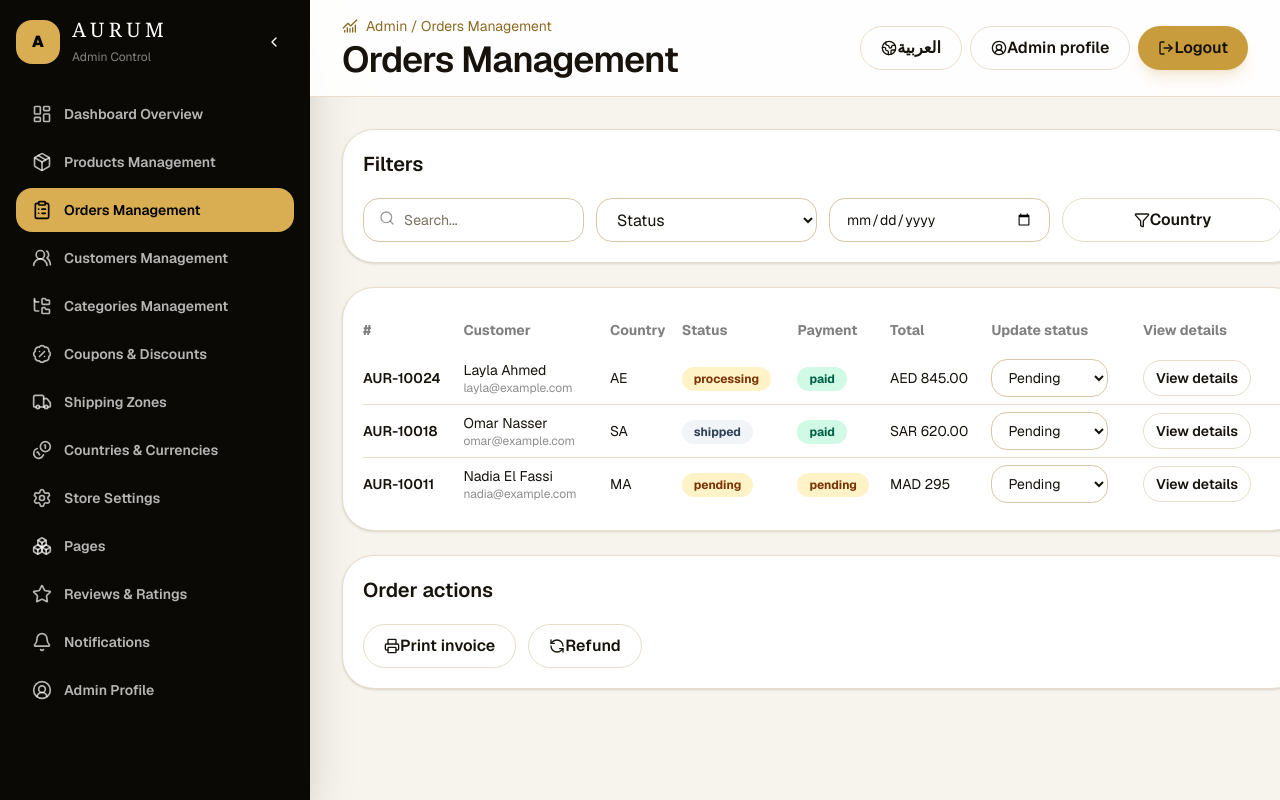
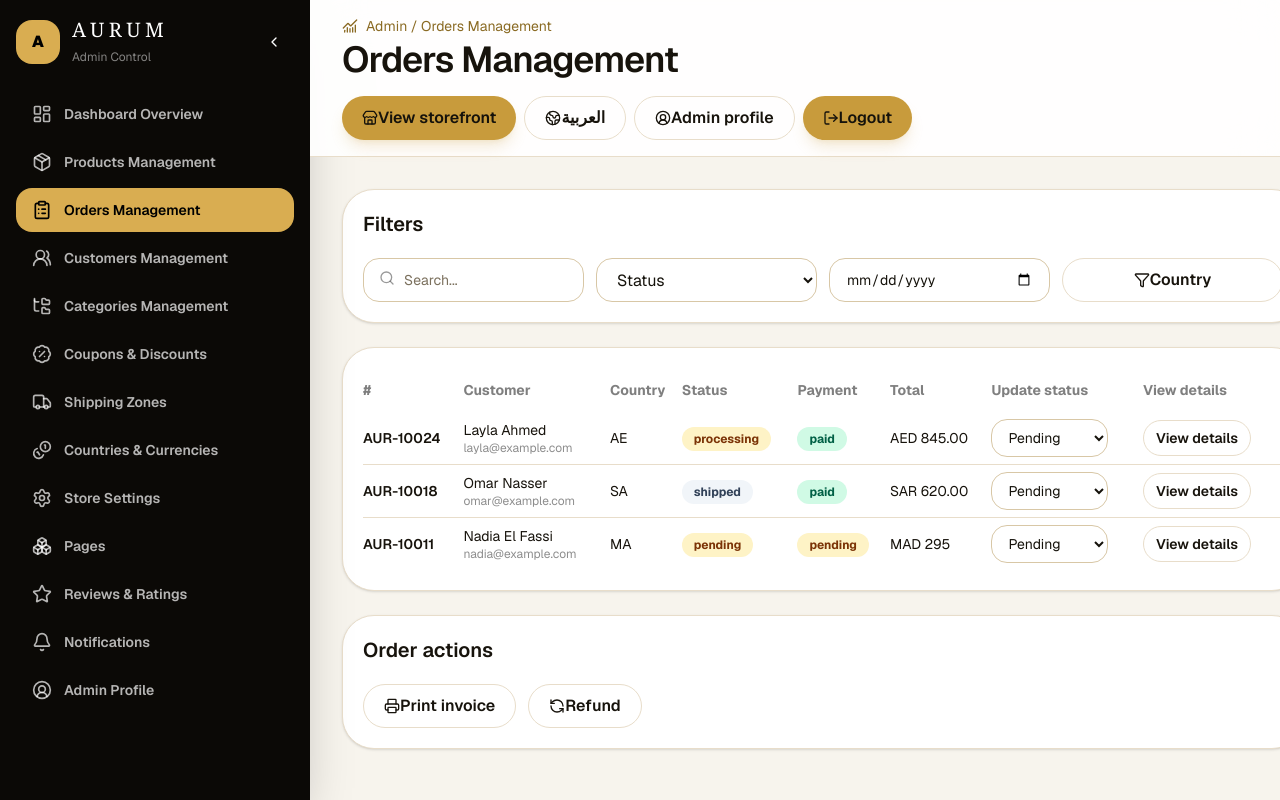
Before and after one commit to biolina552-sudo/cursor-ai-project, a Next.js app in the folder luxury-store/: page /en/admin/orders in a window 1280 px wide. Shown: the top 800 px of the page. Built offline with nearby package versions, Linux system fonts and the light colour scheme; no server answers.

Commit message:
Add admin storefront preview button
Co-authored-by: abdo <biolina552-sudo@users.noreply.github.com>

```diff
--- a/luxury-store/src/components/admin/admin-shell.tsx
+++ b/luxury-store/src/components/admin/admin-shell.tsx
@@ -18,6 +18,7 @@ import {
   Package,
   Settings,
   Star,
+  Store,
   Truck,
   UsersRound,
 } from "lucide-react";
@@ -149,6 +150,12 @@ export function AdminShell({
 
               <div className="flex flex-wrap items-center gap-2">
                 {actions}
+                <Link href="/">
+                  <Button variant="gold">
+                    <Store className="h-4 w-4" />
+                    {copy.viewStore}
+                  </Button>
+                </Link>
                 <Button
                   type="button"
                   variant="outline"
--- a/luxury-store/src/lib/admin-i18n.ts
+++ b/luxury-store/src/lib/admin-i18n.ts
@@ -10,6 +10,7 @@ export const adminCopy = {
     search: "Search",
     save: "Save changes",
     add: "Add new",
+    viewStore: "View storefront",
     edit: "Edit",
     delete: "Delete",
     exportCsv: "Export CSV",
@@ -109,6 +110,7 @@ export const adminCopy = {
     search: "بحث",
     save: "حفظ التغييرات",
     add: "إضافة جديد",
+    viewStore: "عرض واجهة المتجر",
     edit: "تعديل",
     delete: "حذف",
     exportCsv: "تصدير CSV",
```
